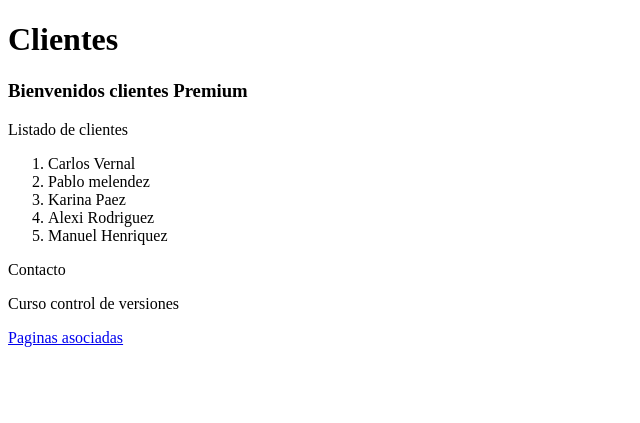
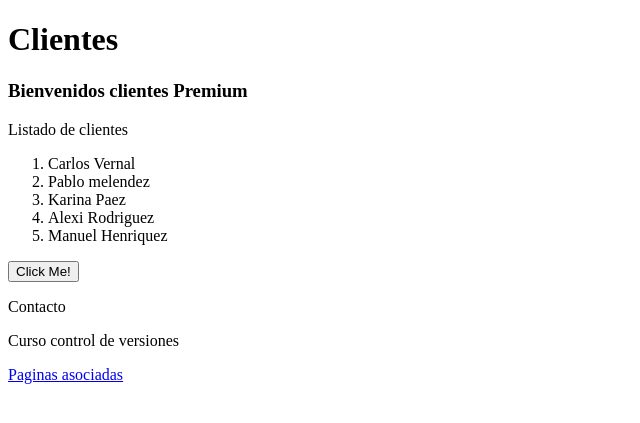
Before and after one commit to kako10/PuntoDeVenta, a PHP site: page /clientes/clientes.php in a window 1280 px wide. Shown: the top 423 px of the page, without its empty margins (0-640 px from the left). Run offline with PHP 8.4, Linux system fonts and the light colour scheme.

Commit message:
se acepta boton de prueba

```diff
--- a/clientes/clientes.php
+++ b/clientes/clientes.php
@@ -14,7 +14,7 @@
     		<li>Alexi Rodriguez</li>
     		<li>Manuel Henriquez</li>
     	</ol>
-
+    		<button type="button">Click Me!</button>
     </body>
     <footer>
     	<p>Contacto</p>
```
